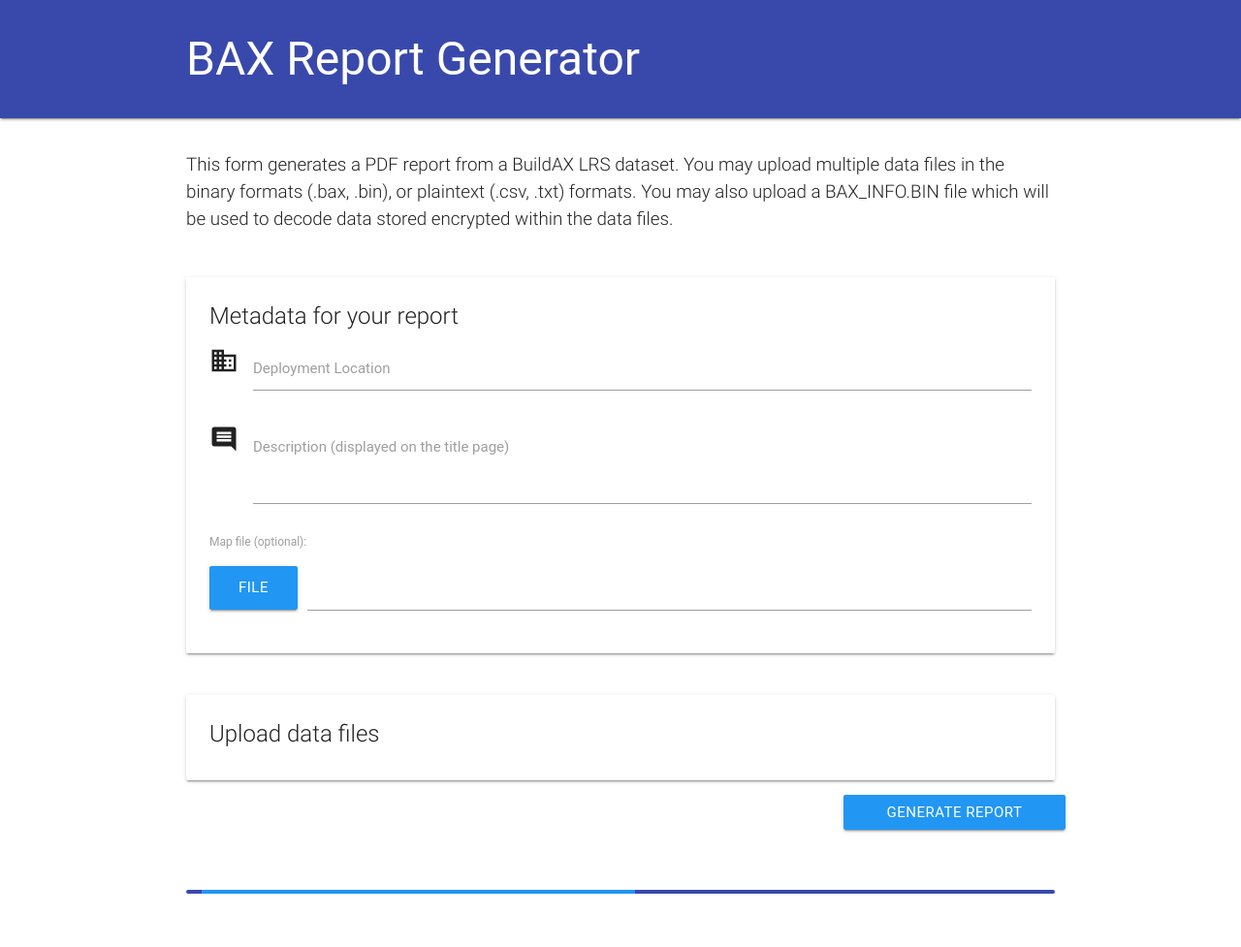
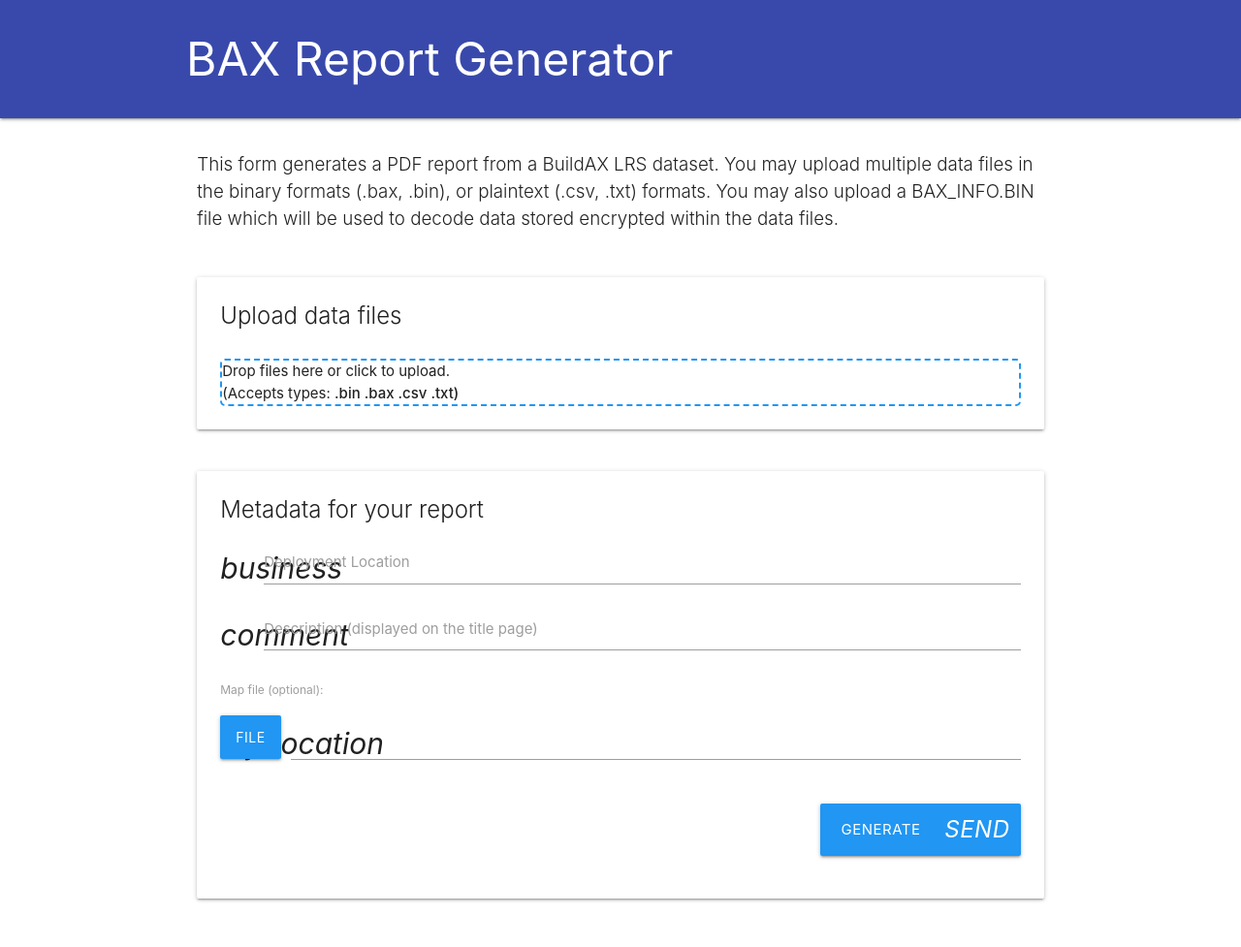
Before and after one commit to sjmf/reportgen, a Flask app: template templates/upload.htm in a window 1280 px wide. Shown: the whole page at 97% size. Before the commit the page ends 922 px from the top, so only its background shows below. Run offline with Flask 2, Linux system fonts and the light colour scheme; the template is opened without the code that fills it, so the values that code supplies are empty; some libraries are stand-ins or nearby versions; some web fonts are replaced.

Commit message:
File upload page

```diff
--- a/templates/upload.htm
+++ b/templates/upload.htm
@@ -1,6 +1,7 @@
 <!DOCTYPE html>
 
 <title>Upload Files</title>
+<!-- Online resources
 <link rel="stylesheet" href="http://fonts.googleapis.com/icon?family=Material+Icons">
 <link rel="stylesheet" href="https://cdnjs.cloudflare.com/ajax/libs/materialize/0.97.6/css/materialize.min.css">
 <link rel="stylesheet" href="https://cdnjs.cloudflare.com/ajax/libs/dropzone/4.3.0/min/dropzone.min.css">
@@ -8,11 +9,41 @@
 <script type="text/javascript" src="https://code.jquery.com/jquery-2.1.1.min.js"></script>
 <script type="text/javascript" src="https://cdnjs.cloudflare.com/ajax/libs/materialize/0.97.6/js/materialize.min.js"></script>
 <script type="text/javascript" src="https://cdnjs.cloudflare.com/ajax/libs/dropzone/4.3.0/min/dropzone.min.js"></script>
+-->
+<!-- Local resources -->
+<link rel="stylesheet" href="css/material-icons.css">
+<link rel="stylesheet" href="css/materialize.min.css">
+<link rel="stylesheet" href="css/dropzone.min.css">
+
+<script type="text/javascript" src="js/jquery-2.1.1.min.js"></script>
+<script type="text/javascript" src="js/materialize.min.js"></script>
+<script type="text/javascript" src="js/dropzone.min.js"></script>
 
 <style type="text/css">
 nav.top-nav a.page-title {line-height: 122px; font-size: 48px; }
 nav.top-nav { height: 122px; }
 .caption {font-size: 1.25rem; font-weight: 300; }
+.dropzone { border: 2px dashed #2196F3; border-radius: 5px; }
+.dropzone .dz-preview.dz-file-preview .dz-image{
+  background: #82b1ff; border-radius: 4px;
+}
+.dropzone .dz-preview .dz-progress {
+  background: #2196F3; border-radius: 0; height:5px;
+}
+.dropzone .dz-preview .dz-progress .dz-upload{
+  background: #3949ab; border-radius: 0;
+}
+#upload-progress.progress {
+  transition: width 2s ease-out;
+  transition: opacity 2s ease-out;
+  width: 50%; margin: 0 auto;
+}
+#upload-progress.progress.collapsed {
+  opacity:0; width: 0;
+}
+dt:after {
+  content: ": ";
+}
 </style>
 
 <meta name="viewport" content="width=device-width, initial-scale=1.0"/>
@@ -34,11 +65,30 @@ nav.top-nav { height: 122px; }
     be used to decode data stored encrypted within the data files. </p>
 </div></div><!--row,col s12-->
 
+
+<div class="row"><div class="col s12">
+  <div class="card"><div class="card-content">
+
+    <div class="row"><div class="col s12">
+      <span class="card-title">Upload data files</span>
+      </div></div>
+
+    <form action="/upload" class="dropzone" id="file-drop">
+      <div class="dz-message needsclick">
+        Drop files here or click to upload.<br>
+        <span class="note needsclick">(Accepts types: <strong>.bin .bax .csv .txt)</strong></span>
+      </div>
+    </form>
+
+  </div></div><!--card, card-content-->
+</div></div><!--row, col s12-->
+
+
 <div class="row"><div class="col s12">
   <div class="card"><div class="card-content">
     <span class="card-title">Metadata for your report</span>
-    <form id="form-metadata" action="" method="post">
 
+    <form id="form-metadata" action="/metadata">
       <div class="input-field">
         <i class="material-icons prefix">business</i>
         <label for="location"> Deployment Location </label>
@@ -55,7 +105,7 @@ nav.top-nav { height: 122px; }
       <div class="input-field">
         <i class="material-icons prefix">my_location</i>
         <div class="file-field input-field">
-          <div class="btn blue">
+          <div class="waves-effect waves-light btn blue">
             <span>File</span>
             <input type="file">
           </div>
@@ -64,24 +114,140 @@ nav.top-nav { height: 122px; }
           </div>
         </div>
       </div>
+      <br />
+
+      <!-- Submit form -->
+      <div class="row"><div class="col s12">
+        <button id="modal-report" type="submit" class="waves-effect waves-light btn-large blue col l3 push-l9 m4 push-m8 s6 push-s6">
+          <i class="material-icons right">send</i>Generate report
+        </button>
+      </div></div>
+
     </form>
   </div></div><!--card, card-content-->
-</div></div><!--row, col s12-->
-
-<div class="row"><div class="col s12">
-  <div class="card"><div class="card-content">
-    <span class="card-title">Upload data files</span>
-    <form action="/upload" class="dropzone" id="datafile-dropzone"></form>
-  </div></div><!--card, card-content-->
-
-  <div class="row">
-    <input type="submit" class="btn blue col l3 push-l9 m4 push-m8 s6 push-s6" value="Generate report">
-  </div>
 </div></div><!--row, col s12-->
 
 </div><!--section-->
 
 
-<div class="progress indigo darken-1">
-  <div class="indeterminate blue "></div>
+<!-- Modal Structure -->
+<div id="generate-modal" class="modal">
+  <div class="modal-content">
+
+    <h4>Generate report</h4>
+
+    <div id="upload-files">
+      <p class="caption error red-text">Please upload data files first</p>
+    </div>
+
+    <div id="upload-running" class="hide">
+      <p class="caption">Please wait for file uploads to complete</p>
+      <!-- Progress bar -->
+      <div id="upload-progress" class="progress indigo darken-1">
+        <div class="indeterminate blue "></div>
+      </div>
+    </div>
+
+    <p id="upload-ready" class="hide caption">Click &quot;generate&quot; below to generate your report.</p>
+
+  </div>
+
+  <div class="modal-footer">
+    <a href="#!" class="modal-action modal-close waves-effect waves-blue btn-flat ">Cancel</a>
+    <a href="#!" id="generate-report" class="waves-effect waves-blue btn blue disabled">Generate</a>
+  </div>
 </div>
+
+
+<script type="text/javascript">
+$(function(){
+  ALLOWED_TYPES = ['bin','bax','csv','txt'];
+
+  filesUploading = 0;
+  Dropzone.autoDiscover = false;
+
+  var drz = new Dropzone(
+    "form#file-drop",
+    {
+      url: "/upload",
+      method: "put",
+      maxFilesize: 512,
+      accept: function(file, done) {
+        if( $.inArray(file.name.split('.').pop(), ALLOWED_TYPES) !== -1 ) {
+          done()
+        } else {
+          done("Incorrect type: "+ ext)
+        }
+      }
+  });
+
+  incr_upload = function(file) {
+      console.log("UPLOADING "+file.name)
+      filesUploading++;
+      upload_running();
+  }
+  decr_upload = function(file) {
+      console.log("DONE "+file.name)
+      filesUploading--;
+  }
+
+  drz.on("addedfile", incr_upload);
+  drz.on("complete",  decr_upload);
+  drz.on("removedfile", decr_upload);
+
+//  drz.on("uploadprogress", function(file, progress) {
+//      console.log(progress)
+//      /* Maybe display some more file information on your page */
+//  });
+
+  // Style & display functions
+  upload_ready = function() {
+    console.log("upload_ready")
+    $('#upload-files').addClass("hide")
+    $('#upload-running').addClass("hide")
+    $('#upload-ready').removeClass("hide")
+    $('#generate-report').removeClass("disabled")
+    upload_ready.is_ready = true
+  }
+
+  upload_running = function() {
+    console.log("upload_running")
+    $('#upload-files').addClass("hide")
+    $('#upload-running').removeClass("hide")
+    $('#upload-ready').addClass("hide")
+    $('#generate-report').addClass("disabled")
+  }
+
+  $('#location').change(function(){
+    change=$(this).val()
+    $('#location-confirm').text(change)
+  })
+
+  // Show confirmation modal
+  $("#modal-report").click(function(e){
+      e.preventDefault();
+      console.log(e)
+
+      enable_submit = function() {
+        if(filesUploading == 0 && drz.getAcceptedFiles().length > 0) {
+          console.info("Upload done")
+          upload_ready();
+        } else {
+          setTimeout(enable_submit, 200);
+        }
+      }
+
+      enable_submit();
+      $('#generate-modal').openModal();
+  });
+
+  $('#generate-report').click(function(e){
+    if(upload_ready.is_ready) {
+      $( "#form-metadata" ).submit();
+      console.log("Submit!")
+    }
+  });
+
+  window.drz = drz
+})
+</script>
```
